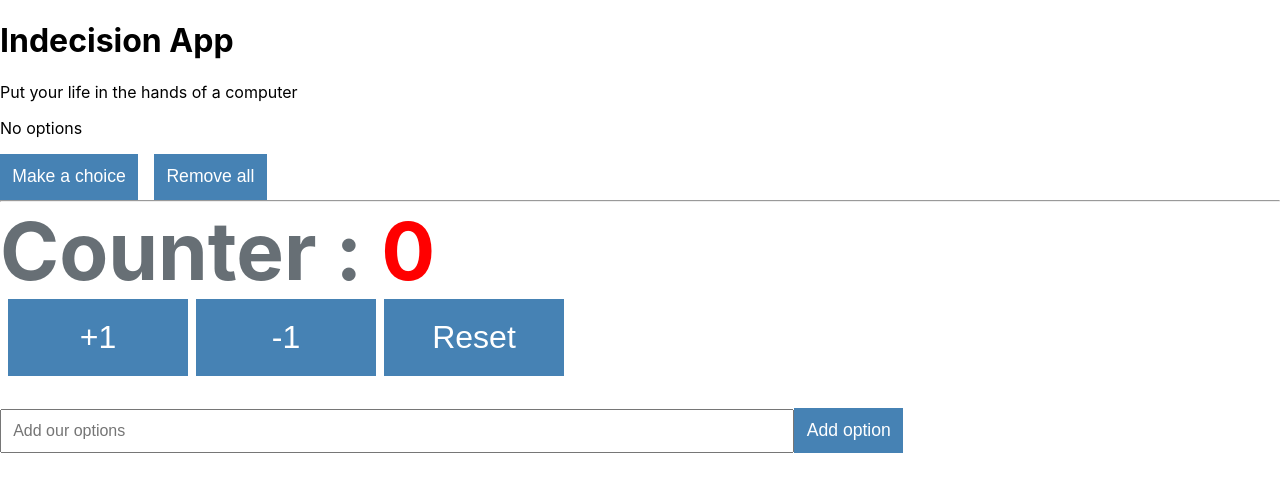
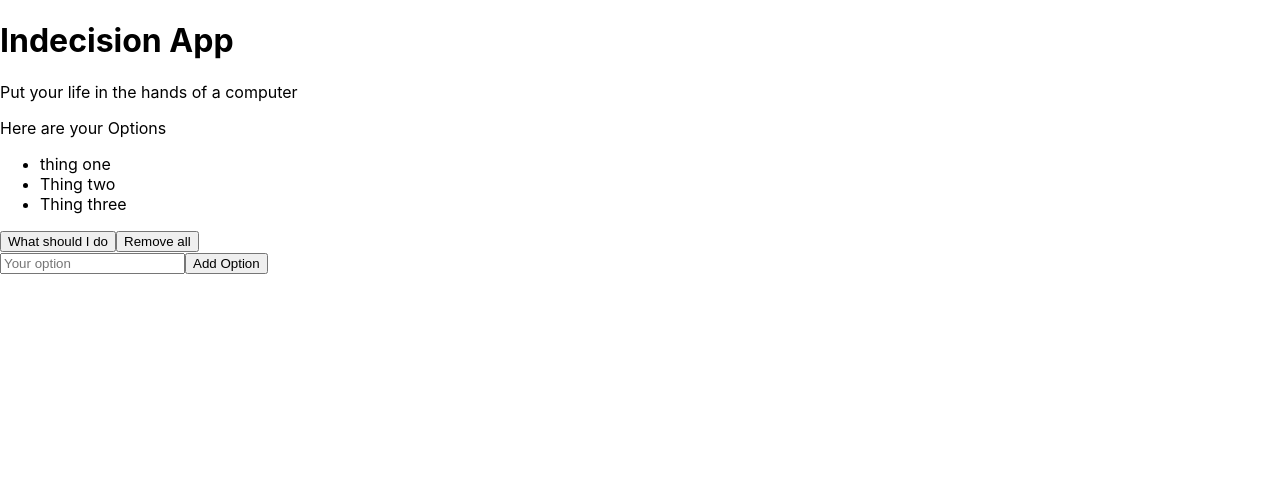
Before and after one commit to OCHIENGDAVIS/scrimba, a React (Create React App) app: page / in a window 1280 px wide. Shown: the top 492 px of the page. Built offline with nearby package versions, Linux system fonts and the light colour scheme.

Commit message:
react components

```diff
--- a/src/App.js
+++ b/src/App.js
@@ -1,256 +1,43 @@
 import React from 'react';
+import Header from './components/Header'
+import Action from './components/Action'
+import Options from './components/Options'
+import AddOptions from './components/AddOpton'
 import './App.css'
 
-
-
-function App() {
-  // exploreEs6()
-  // console.log('Rerendering the app')
-  let app = {
-    title : 'Indecision App',
-    subtitle : 'Put your life in the hands of a computer',
-    options : [],
-    count : 0,
-  }
-  const add = (e)=>{
-    console.log('Add one.....')
-    e.persist()
-    app.count ++
-    console.log(app.count)
-  }
-  const subtratc = (e)=>{
-
-    console.log('subtract......')
-    e.persist()
-    app.count --
-    console.log(app.count)
-  }
-  const reset = (e)=>{
-    console.log('reset......')
-    e.persist()
-    app.count =0
-    console.log(app.count)
-  }
-  const handleSubmit = (e)=>{
-    e.preventDefault()
-    const option = e.target.elements.option.value
-    if(option){
-      app.options.push(option)
-      e.target.elements.option.value = ''
-    }
-    console.log(app.options.length)
+class  App extends React.Component {
+  constructor(props){
+    super(props)
+    this.handlePick = this.handlePick.bind(this)
 
   }
-  const removeAll = ()=>{
-    console.log('Removing all the elements ......')
-    app.options = ['one']
-    btnState()
+  state = {
+    options : ['thing one', 'Thing two', 'Thing three' ]
   }
-  const btnState = ()=>{
-    let btnState = false
-    if(app.options.length <= 0){
-      btnState = true
-    }
-    return btnState
+  handleAddOption = (option)=>{
+    this.state.options.push(option)
+    console.log(this.state)
   }
-  const handleMakeChoice = ()=>{
-    console.log('trying to make a choice')
-    const choiceIndex = Math.floor(Math.random() * app.options.length)
-    const choice = app.options[choiceIndex]
+  handlePick(){
+    const choiceIndex = Math.floor(Math.random()*this.state.options.le)
+    const choice =this.state.options[choiceIndex]
     alert(choice)
   }
-  let appExpresssion = (
-    <div>
-     <h1>{app.title}</h1>
-    <p>{app.subtitle}</p>
-    {app.options.length > 0 ? <p>Here are your options </p> : <p>No options</p>}
-     {app.options.map ((option, key)=><li key={key}>{option}</li>)}
-    <button className='btn-small' onClick={handleMakeChoice} disabled={btnState()} >Make a choice</button>
-     <button onClick={removeAll} className=' btn-small' disabled={btnState()} >Remove all</button>
+  render(){
+    console.log(this.state)
+    return(
+      <div>
+        <Header title="Indecision App" subtitle="Put your life in the hands of a computer"/>
+        <Options options={this.state.options} />
+        <Action pick={this.handlePick} />
+        <AddOptions add={this.handleAddOption}/>
 
-     <hr></hr>
-      <h1 className='counter'>Counter :  <span>{app.count}</span></h1>
-      <button className="btn" onClick={add}>+1</button>
-      <button className="btn" onClick={subtratc}>-1</button>
-      <button className="btn" onClick={reset}>Reset</button>
-      <form onSubmit={handleSubmit}>
-        <input type='text' name='option' placeholder='Add our options'/>
-        <button className='btn-small'>Add option</button>
-      </form>
-    </div>
-  )
-  // let user = {
-    // username : 'Davis',
-    // age : 17,
+      </div>
 
-  // }
-  // function getLocation(location){
-  //   if(location){
-  //     return true
-  //   }
-  //   else{
-  //     return false
-  //   }
+    )
+  }
 
-  // }
-  // let userExpresssion = (
-  //   <div>
-  //     <h1>{user.username}</h1>
-  //    { user.age > 18 ?  <p>Age : {user.age}</p> : undefined}
-  //     {/* <p>location : {getLocation()}</p> */}
-  //     {getLocation() ? <p>Location : {'Kenya'}</p>  : undefined}
-  //     {false}
-  //   </div>
-  // )
-  // function exploreEs6(){
-  //     let name = "davis"
-  //     name = 'mike'
-  //     console.log(name)
-  //     const nameCost  = 'Frank'
-  //     console.log(nameCost)
-  // }
-  // arrow()
-  // console.log('Making the arrow funtion to work........')
-  // console.log(getFirstName('Brian Ochieng'))
-  // console.log(arrowFirnName('James Omollo'))
-
-
-  return  appExpresssion
 
 }
 
-
-// const arrow = ()=>{
-//   const square = (x)=>{
-//     // console.log(anotherFunction(3))
-//     console.log(x*x)
-//   }
-  // console.log('i am an arrow function')
-  // square(23)
-// }
-// const anotherFunction = x=>x*2
-
-// Challenge => Arrow functiona
-// getFirstName(Mike smith) return Mike
-// create a regular arroew functions
-// create arrw function using the shorthand syntax
-
-// const getFirstName = (fullName)=>{
-//   return fullName.split(' ')[0]
-
-// }
-// const arrowFirnName = fullName=>fullName.split(' ')[0]
-
-
-
-// More of the arrow functions and their difference
-
-// arguments object is nolonger bound
-
-// console.log('More on the arrow functions')
-// const add = (a, b)=>{
-//   // console.log(arguments)
-//   return a + b
-// }
-// console.log(add(5,2, 300, 400))
-
-
-
-// The this keyword is nolonger bound
-// const user = {
-//   name : 'davis',
-//   cities : ['Nairobi', 'Mombasa', 'Kedu bay'],
-//   printCities(){
-//     console.log(this.name)
-//     console.log(this.cities)
-//     const cityMessage = this.cities.map (city=>{
-//       console.log(this.name + 'has lived in ' +city)
-//     })
-//     console.log(cityMessage, 'City message is here')
-//   }
-
-
-// }
-// user.printCities()
-
-// const multiplier = {
-//   numbers : [1,2,3,4,5],
-//   multiply(multiplyBy){
-//     return this.numbers.map(number=>number*multiplyBy)
-//   }
-// }
-
-// console.log(multiplier.multiply(20))
-
-
-class Person  {
-  constructor(name='Anonymous', age=0){
-    this.name = name
-    this.age = age
-
-  }
-  getGreeting(){
-    return `Hello there, ${this.name}`
-  }
-  getDescription(){
-    return `My name is ${this.name}, I am ${this.age} years old`
-  }
-
-}
-class Student extends Person{
-  constructor(name, age, major){
-    super(name, age)
-    this.major = major
-
-  }
-  getDescription(){
-    console.log('making the constructor workd.......')
-    super.getDescription()
-    console.log('Done with the constructor.......')
-    return `Hi my name is ${this.name} anf I am ${this.age}  I take ${this.major}`
-  }
-
-}
-
-class PhdStudent extends Student{
-  constructor(name, age, major, thesis){
-    super(name, age, major, 'poultry')
-    this.poultry = this.poultry
-  }
-}
-// const davis = new Person('davis Ochieng', 35)
-// console.log(davis)
-// davis.getGreeting()
-// console.log(davis.getDescription())
-
-// making another object
-
-// const other = new Person()
-// console.log(other)
-// other.getGreeting()
-// console.log(other.getDescription())
-
-// const stud = new Student('student', 34, 'computer Science')
-// console.log(stud.getDescription())
-// const phd = new PhdStudent('ben', 100, 'Software Eng', 'Algorithms')
-// console.log(phd.getDescription())
-// console.log(phd)
-
-class Traveller extends Person{
-  constructor(name, age, homeLocation){
-    super(name, age)
-    this.homeLocation = homeLocation
-  }
-  getGreeting(){
-    if(this.homeLocation){
-      return super.getGreeting() + ` I am visiting from  ${this.homeLocation}`
-    }
-    else{
-      return super.getGreeting()
-    }
-  }
-}
-const mike  = new Traveller('jesse', 20, 'uk')
-console.log(mike.getGreeting())
-
 export default App;
--- /dev/null
+++ b/src/components/Action.js
@@ -0,0 +1,17 @@
+import React, {Component} from 'react'
+
+class Action extends Component{
+    remove(){
+        alert('remove all')
+    }
+
+    render(){
+        return(
+            <div>
+                <button onClick={this.props.pick}>What should I do</button>
+                <button onClick={this.remove}>Remove all</button>
+            </div>
+        )
+    }
+}
+export default Action
--- /dev/null
+++ b/src/components/AddOpton.js
@@ -0,0 +1,27 @@
+import React, {Component} from 'react'
+
+
+class AddOption extends Component{
+    handleAddOption = (e)=>{
+        e.preventDefault()
+        e.persist()
+        const option = e.target.option.value
+        if(option.trim()){
+             this.props.add(option)
+        }
+
+    }
+    render(){
+        console.log(this.props)
+        return (
+            <div>
+                <form onSubmit={this.handleAddOption}>
+                    <input type="text" placeholder="Your option" name="option" />
+                    <button >Add Option</button>
+                </form>
+            </div>
+        )
+    }
+}
+
+export default AddOption
--- /dev/null
+++ b/src/components/Header.js
@@ -0,0 +1,13 @@
+import React from 'react'
+
+class Header extends React.Component{
+    render(){
+        return (
+            <div>
+                <h1>{this.props.title}</h1>
+                <p>{this.props.subtitle}</p>
+            </div>
+        )
+    }
+}
+export default Header
--- /dev/null
+++ b/src/components/Option.js
@@ -0,0 +1,11 @@
+import React, {Component} from 'react'
+
+class Option extends Component{
+    render(){
+        return(
+            <li>{this.props.option}</li>
+        )
+    }
+}
+
+export default Option
--- /dev/null
+++ b/src/components/Options.js
@@ -0,0 +1,23 @@
+import React from 'react'
+import Option from './Option'
+
+const  Options = (props)=>{
+    return(
+        <div>
+            <p>Here are your Options</p>
+            <ul>
+            {
+                props.options.map((option, key)=>{
+                    return <Option
+                        option={option}
+                        key={key}
+                    />
+                })
+            }
+            </ul>
+        </div>
+
+    )
+
+}
+export default Options
--- a/src/index.css
+++ b/src/index.css
@@ -12,51 +12,3 @@ code {
   font-family: source-code-pro, Menlo, Monaco, Consolas, 'Courier New',
     monospace;
 }
-
-.btn{
-  padding: 20px 20px;
-  font-size: 2rem;
-  color: white;
-  background: steelblue;
-  width: 180px;
-  margin-left: .5rem;
-  cursor: pointer;
-  border: none;
-
-}
-.counter{
-  font-size: 5rem;
-  margin: 0;
-  padding: 0;
-  color: rgb(103, 111, 117);
-}
-hr{
-  margin: 0;
-  padding: 0;
-
-}
-.btn:hover{
-  background: rgb(34, 117, 185);
-}
-h1 span{
-  color: red;
-}
-form{
-  margin-top: 2em;
-}
-form input{
-  width: 60%;
-  margin: 0;
-  padding: .7em .7em;
-  font-size: 1rem;
-
-}
-.btn-small{
-  padding: .7em .7em;
-  font-size: 1.1em;
-  color: #fff;
-  background: steelblue;
-  border: none;
-  cursor: pointer;
-  margin-right: 1rem;
-}
```
